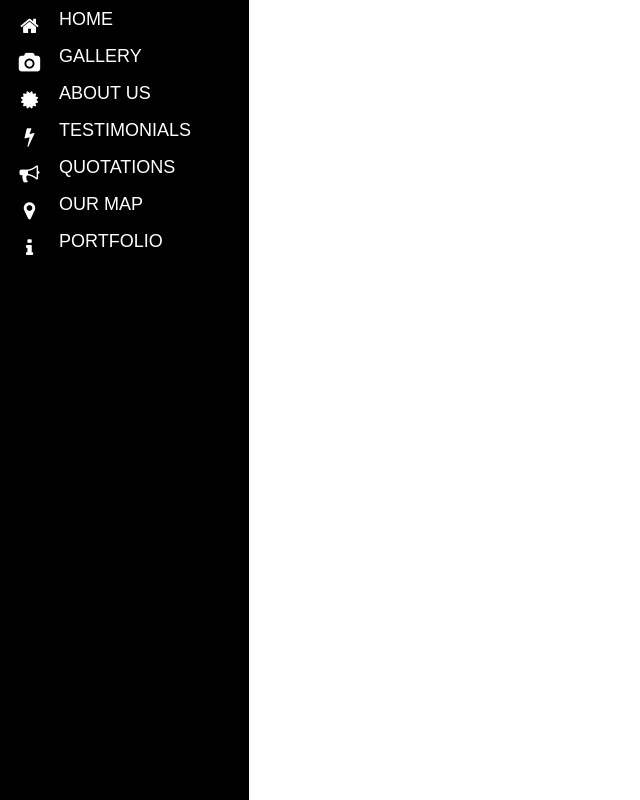
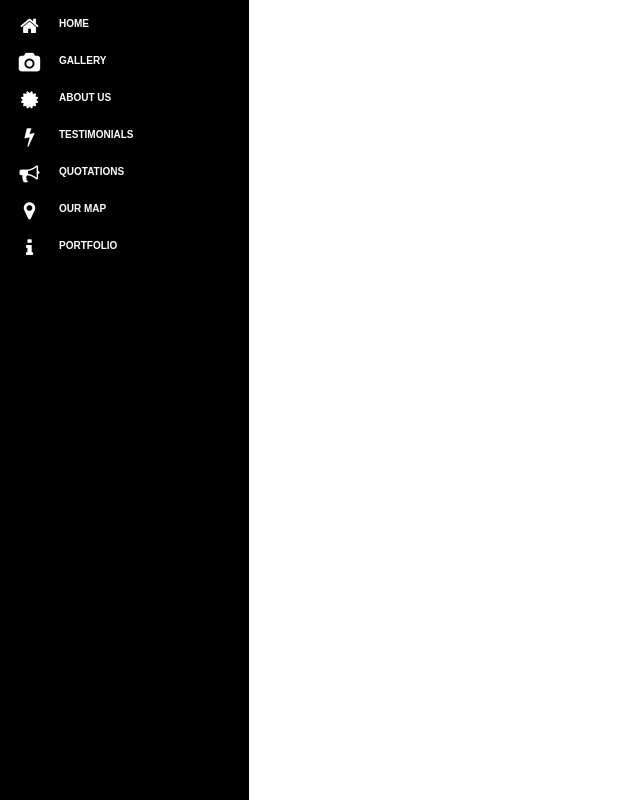
Before and after one commit to arfat01850/Basic-To-Adv-HTML-CSS, a plain HTML site: page Pure CSS 3 Sidebar/index.html in a window 1280 px wide. Shown: the whole page, without its empty margins (0-640 px from the left). Drawn offline with Linux system fonts and the light colour scheme.

Commit message:
modify style.css file

```diff
--- a/Pure CSS 3 Sidebar/style.css
+++ b/Pure CSS 3 Sidebar/style.css
@@ -57,15 +57,20 @@ body{
     font-size: 14px;
     text-decoration: none;
     transition: all .1s linear;
+    height: 100%;
+    width: 100%;
 }
 
-.main-menu .nav-text {
-
-    width: 59px;
-    height: 37px;
-    text-align: center;
-
-    font-size: 18px;
+.nav-text {
+    position: absolute;
+    width: 100%;
+    height: 100%;
+    display: table-cell;
+    vertical-align: middle;
+    overflow: hidden;
+    font-weight: 900;
+    font-size: 10px;
+    padding-top: 10px;
 }
 
 a:hvoer, a:focus{
@@ -82,17 +87,16 @@ nav ul, nav li {
 }
 
 .main-menu li a:hover{
-    width: 100%;
-    background-color: red;
+
+     color: #fff;
+    background-color:  deepskyblue;
+
+     width: 100%;
+     cursor: pointer;
+
 
 }
-/*.main-menu li:hover a,
-.nav.main-menu li.active a{
-    color: #fff;
-    background-color:  deepskyblue;
 
-
-}*/
 
 .area{
     float: left;
```
